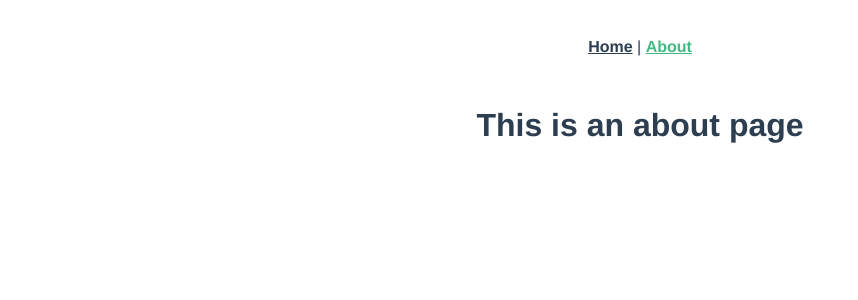
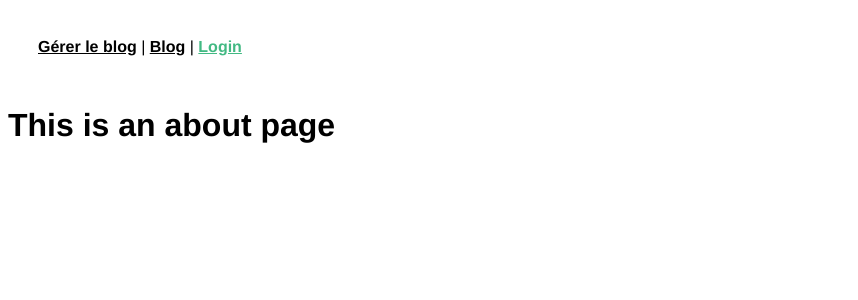
Before and after one commit to IIM-Creative-Technology/vuejs-Karen160, a Vue app: page /#/about in a window 1280 px wide. Shown: the top 300 px of the page, without its empty margins (0-858 px from the left). Built offline with nearby package versions, Linux system fonts and the light colour scheme.

Commit message:
component et router-link

```diff
--- a/src/App.vue
+++ b/src/App.vue
@@ -1,7 +1,8 @@
 <template>
   <div id="nav">
-    <router-link to="/">Home</router-link> |
-    <router-link to="/about">About</router-link>
+      <router-link to="/admin">Gérer le blog</router-link> |
+      <router-link to="/blog">Blog</router-link> |
+      <router-link to="">Login</router-link>
   </div>
   <router-view/>
 </template>
@@ -11,8 +12,7 @@
   font-family: Avenir, Helvetica, Arial, sans-serif;
   -webkit-font-smoothing: antialiased;
   -moz-osx-font-smoothing: grayscale;
-  text-align: center;
-  color: #2c3e50;
+  color: black;
 }
 
 #nav {
@@ -21,7 +21,7 @@
 
 #nav a {
   font-weight: bold;
-  color: #2c3e50;
+  color: black;
 }
 
 #nav a.router-link-exact-active {
--- /dev/null
+++ b/src/components/blog-admin.vue
@@ -0,0 +1,51 @@
+<template>
+  <div>
+    <img src="https://www.gamerguides.com/assets/guides/216/mona_genshin_impact_uhdpaper.com_4K_3.2971.jpg">
+    <p>Lorem ipsum, dolor sit amet consectetur adipisicing elit. Totam tempora ad assumenda esse, vel reiciendis rem amet error, magni fugiat officia enim labore eligendi temporibus hic velit. Laborum, a voluptates.</p>
+    <button class="edit">
+        Editer
+    </button>
+    <button class="supp">
+        X
+    </button>
+  </div>
+</template>
+
+<script>
+export default {
+    name: "BlogAdmin"
+}
+</script>
+
+<style scoped>
+div{
+    padding: 50px;
+    display: flex;
+    justify-content: space-between;
+    width: 80%;
+}
+
+img{
+    width: 200px;
+}
+
+p{
+    font-size: 12px;
+}
+
+.edit{
+    border: 1px solid black;
+    padding: 20px;
+    font-size: 12px;
+}
+
+.supp{
+    border: 1px solid black;
+    background-color: red;
+    padding: 20px;
+    font-size: 12px;
+    color: white;
+}
+
+
+</style>
--- a/src/views/Home.vue
+++ b/src/views/Home.vue
@@ -2,6 +2,7 @@
   <div class="home">
     <img alt="Vue logo" src="../assets/logo.png">
     <HelloWorld msg="Welcome to Your Vue.js App"/>
+
   </div>
 </template>
 
@@ -12,7 +13,7 @@ import HelloWorld from '@/components/HelloWorld.vue'
 export default {
   name: 'Home',
   components: {
-    HelloWorld
+    HelloWorld,
   }
 }
 </script>
```
Also changed, not shown: src/views/About.vue (+8 -0 lines), src/views/Admin.vue (added, +17 -0 lines).
